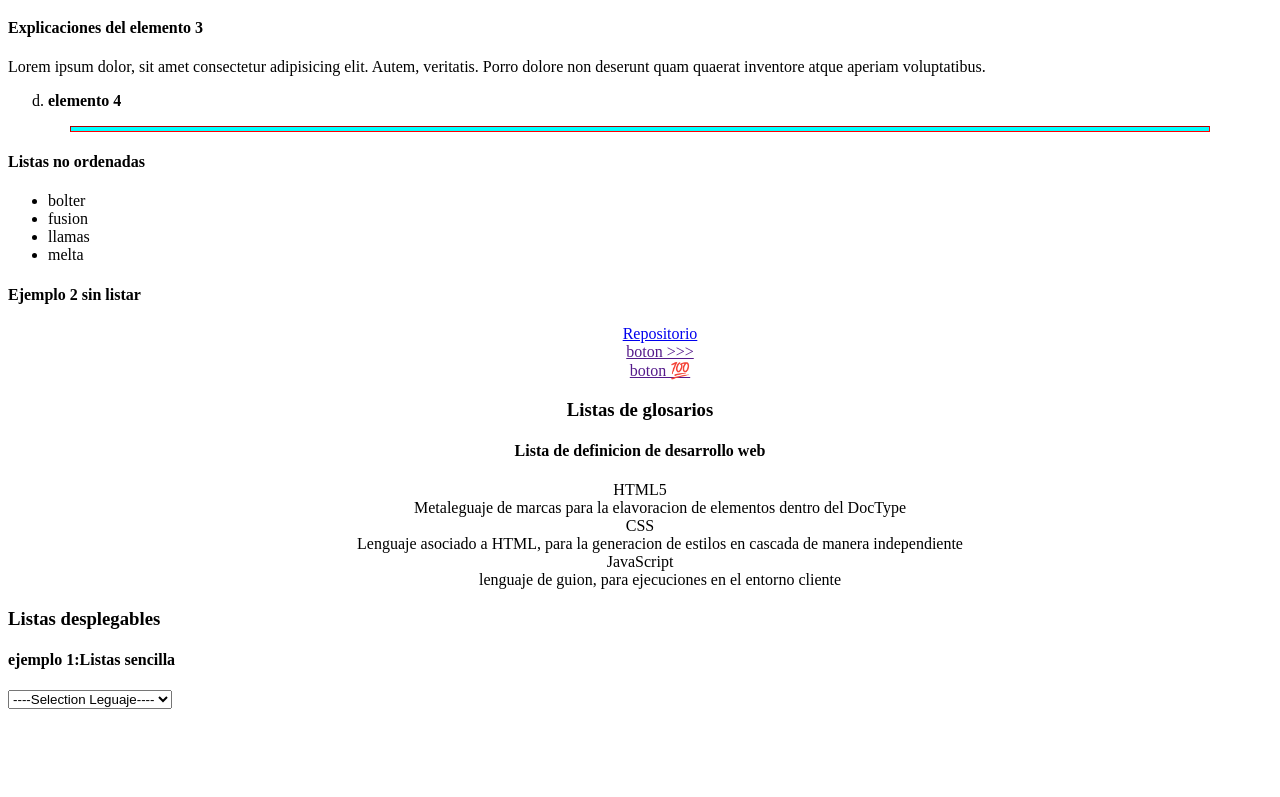
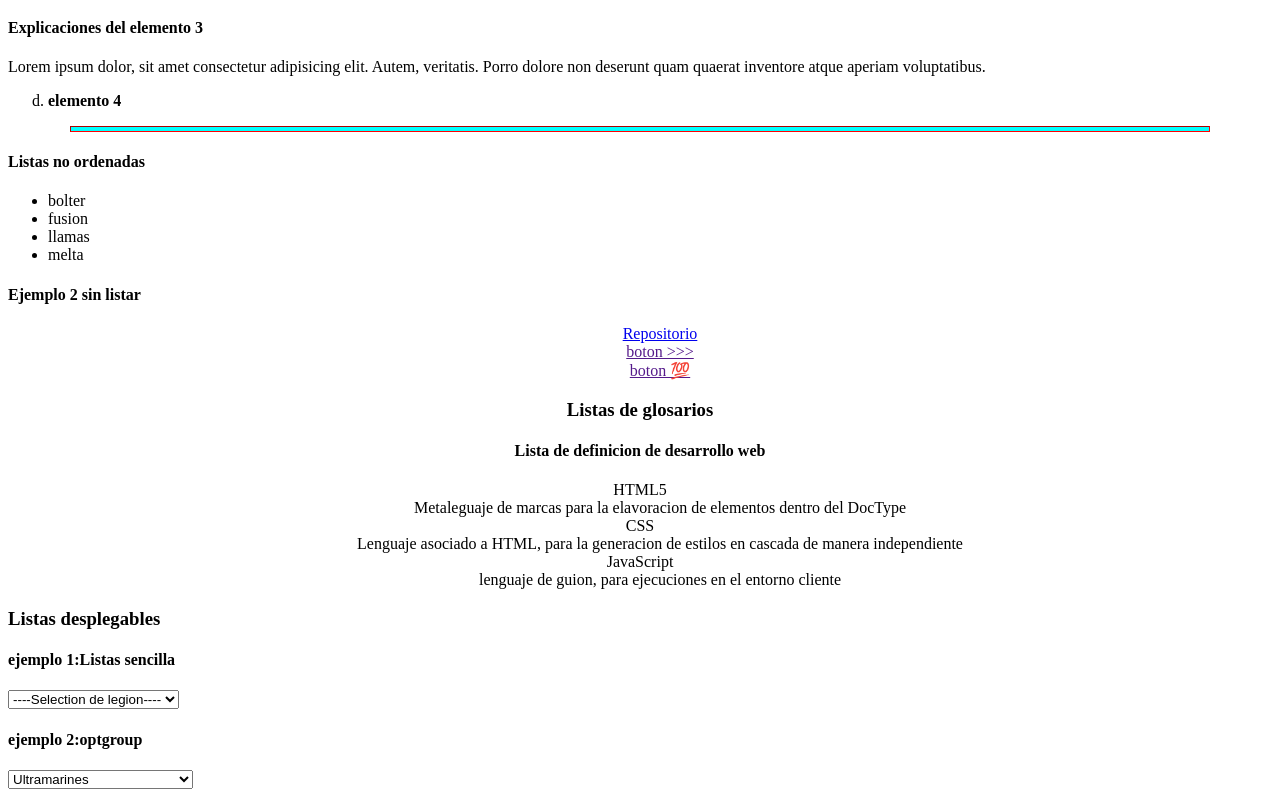
Before and after one commit to jik177/Curso_HTML, a plain HTML site: page programacion_web_rrss/[A]Aquitectura/Ejemplo_3_Formatos_texto/3_Listas.html in a window 1280 px wide. Shown: the part 614-1411 px from the top of the page. Before the commit the page ends 1331 px from the top, so only its background shows below. Drawn offline with Linux system fonts and the light colour scheme.

Commit message:
Add files via upload

```diff
--- a/programacion_web_rrss/[A]Aquitectura/Ejemplo_3_Formatos_texto/3_Listas.html
+++ b/programacion_web_rrss/[A]Aquitectura/Ejemplo_3_Formatos_texto/3_Listas.html
@@ -187,10 +187,25 @@
         <h4>ejemplo 1:Listas sencilla</h4>
 
         <select name="" id="">
-            <option value="">----Selection Leguaje----</option>
-            <option value="">JavaScript</option>
-            <option value="">PHP</option>
-            <option value="">Java</option>
+            <option value="">----Selection de legion----</option>
+            <option value="">Angeles Oscuros</option>
+            <option value="">Hijos de Horus</option>
+            <option value="">Manos de hierro</option>
+        </select>
+
+        <h4>ejemplo 2:optgroup</h4>
+
+        <select name="" id="">
+            <optgroup label="Leales">
+                <option value="">Ultramarines</option>
+                <option value="">Guardia del cuervo</option>
+                <option value="">Angeles Sangrientos</option>
+            </optgroup>
+            <optgroup label="traidores">
+                <option value="">Legion Alpha</option>
+                <option value="">Portadores de la Palabra</option>
+                <option value="">Mil hijos</option>
+            </optgroup>
         </select>
 
     </div>
```
